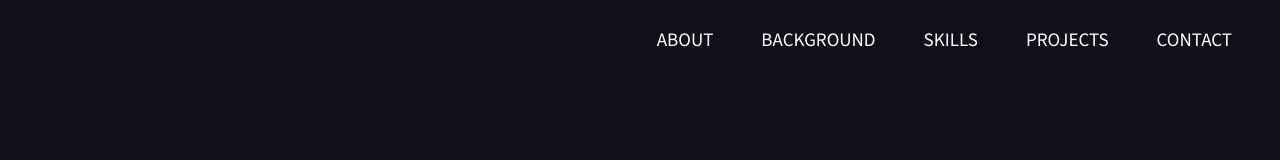
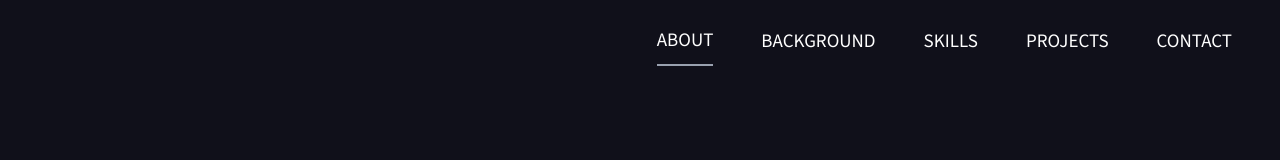
Before and after one commit to Emmelie83/PortfolioReact, a React (Vite) app: page / in a window 1280 px wide. Shown: the top 160 px of the page. Built offline with nearby package versions, Linux system fonts and the light colour scheme.

Commit message:
Remove underline on hover on mobile and add scroll-spy logic

```diff
--- a/src/components/NavBar.tsx
+++ b/src/components/NavBar.tsx
@@ -1,11 +1,36 @@
-import { useState, useCallback } from "react";
+import { useState, useCallback, useEffect } from "react";
 import { Menu, X } from "lucide-react";
 
 const navSections = ["about", "background", "skills", "projects", "contact"];
 
 export default function NavBar() {
 	const [menuOpen, setMenuOpen] = useState(false);
+	const [activeSection, setActiveSection] = useState<string>("");
+
   const toggleMenu = () => setMenuOpen((prev) => !prev);
+
+	useEffect(() => {
+		const observer = new IntersectionObserver(
+			(entries) => {
+				entries.forEach((entry) => {
+					if (entry.isIntersecting) {
+						setActiveSection(entry.target.id);
+					}
+				});
+			},
+			{
+				rootMargin: "-50% 0px -50% 0px",
+				threshold: 0,
+			}
+		);
+
+		navSections.forEach((id) => {
+			const section = document.getElementById(id);
+			if (section) observer.observe(section);
+		});
+
+		return () => observer.disconnect();
+	}, []);
 
 	const navLinks = useCallback(
 		(onLinkClick?: () => void) =>
@@ -14,14 +39,19 @@ export default function NavBar() {
 					key={section}
 					href={`#${section}`}
 					onClick={onLinkClick}
-          className="relative w-full md:w-auto py-2 text-left md:text-center uppercase
-                             before:content-[''] before:absolute before:bottom-0 before:left-0
-                             before:h-[1px] before:w-0 before:bg-white before:transition-all before:duration-300
-                             hover:before:w-full">
+					className={`relative w-full md:w-auto py-2 text-left md:text-center uppercase
+                        md:before:content-[''] md:before:absolute md:before:bottom-0 md:before:left-0
+                        md:before:h-[1px] md:before:w-0 md:before:bg-white md:before:transition-all md:before:duration-300
+                        md:hover:before:w-full
+                        ${
+							activeSection === section
+								? "border-b-2 border-gray-400"
+								: ""
+						}`}>
 					{section.charAt(0).toUpperCase() + section.slice(1)}
 				</a>
 			)),
-    []
+		[activeSection]
 	);
 
 	return (
@@ -48,7 +78,7 @@ export default function NavBar() {
 				{/* Mobile menu */}
 				{menuOpen && (
 					<div
-						className="flex flex-col gap-4 hover:border-b-white px-10 md:hidden bg-[#10101A] text-left uppercase items-start w-full h-lvh transition-all duration-300 ease-in-out"
+						className="flex flex-col gap-4 px-10 pb-10 md:hidden bg-[#10101A] text-left uppercase items-start w-full h-lvh transition-all duration-300 ease-in-out"
 						tabIndex={0}>
 						{navLinks(() => setMenuOpen(false))}
 					</div>
```
Lines whose indentation alone changed are shown as unchanged.
